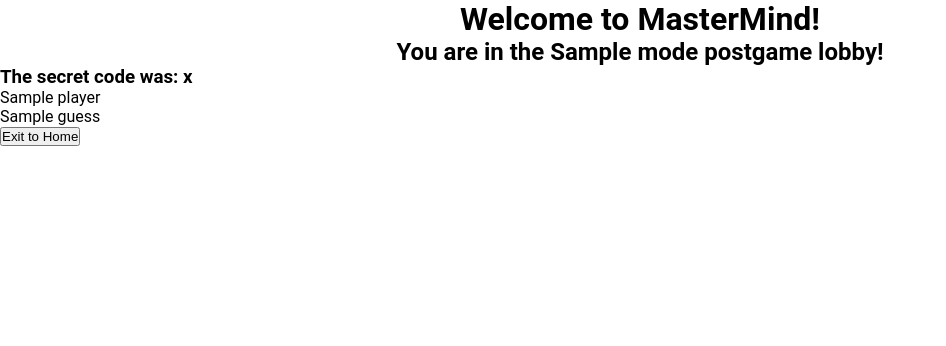
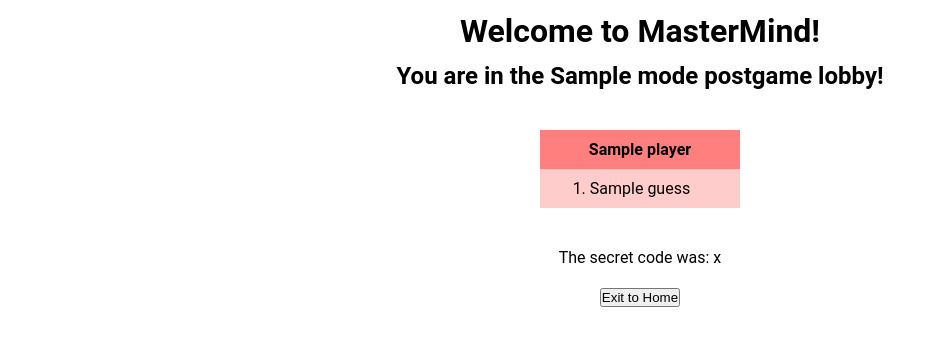
Before and after one commit to franciscobortega/mastermind, a Flask app: template templates/postgame.html in a window 1280 px wide. Shown: the top 346 px of the page, without its empty margins (0-946 px from the left). Run offline with Flask 3, Linux system fonts and the light colour scheme; the template is opened without the code that fills it: most values are stand-ins (such as "Sample title", 1, 10 or a date in 2020).

Commit message:
Added styling to battle royale postgame lobby

```diff
--- a/app.py
+++ b/app.py
@@ -464,6 +464,7 @@ def display_postgame():
             "winner": player['winner'],
         })
 
+    print(session)
 
     return render_template("postgame.html", mode=mode, secret_code=secret_code, game_data=game_data)
 
--- a/static/css/styles.css
+++ b/static/css/styles.css
@@ -11,6 +11,7 @@ body {
 h1,
 h2 {
   text-align: center;
+  margin-top: 12px;
 }
 
 .game-options {
@@ -93,3 +94,49 @@ h2 {
   padding: 10px;
   width: 400px;
 }
+
+.battle-royale-players {
+  padding: 40px;
+}
+
+.player-container {
+  display: flex;
+  align-items: flex-start;
+  justify-content: center;
+  gap: 20px;
+}
+
+.player {
+  background-color: #fcc;
+  min-width: 200px;
+  text-align: center;
+}
+
+.winner {
+  background-color: #cfc;
+}
+
+.player-name {
+  padding: 10px 20px;
+  background-color: #ff7f7f;
+  font-weight: bold;
+}
+
+.player-name-winner {
+  background-color: #69e387;
+}
+
+.player-guesses {
+  display: flex;
+  flex-direction: column;
+  align-items: center;
+  padding: 10px;
+  gap: 6px;
+}
+
+.postgame-footer {
+  display: flex;
+  flex-direction: column;
+  align-items: center;
+  gap: 20px;
+}
--- a/templates/postgame.html
+++ b/templates/postgame.html
@@ -2,14 +2,41 @@
 {% block content %}
 <h1>Welcome to MasterMind!</h1>
 <h2>You are in the {{mode}} postgame lobby!</h2>
-<h3>The secret code was: {{ secret_code }}</h3>
 
 <div class="battle-royale-players">
   <div class="player-container">
     {% for player in game_data %}
-    <div class="player">
-      <p>{{ player.name }}</p>
-      <ol>
+    <div
+      {%
+      if
+      player.winner
+      %}
+      class="player winner"
+      {%
+      else
+      %}
+      class="player"
+      {%
+      endif
+      %}
+    >
+      <p
+        {%
+        if
+        player.winner
+        %}
+        class="player-name player-name-winner"
+        {%
+        else
+        %}
+        class="player-name"
+        {%
+        endif
+        %}
+      >
+        {{ player.name }}
+      </p>
+      <ol class="player-guesses">
         {% for guess in player.guesses %}
         <li>{{ guess }}</li>
         {% endfor %}
@@ -19,7 +46,10 @@
   </div>
 </div>
 
-<form action="/">
-  <input type="submit" value="Exit to Home" />
-</form>
+<div class="postgame-footer">
+  <p>The secret code was: {{ secret_code }}</p>
+  <form action="/">
+    <input type="submit" value="Exit to Home" />
+  </form>
+</div>
 {% endblock %}
```
